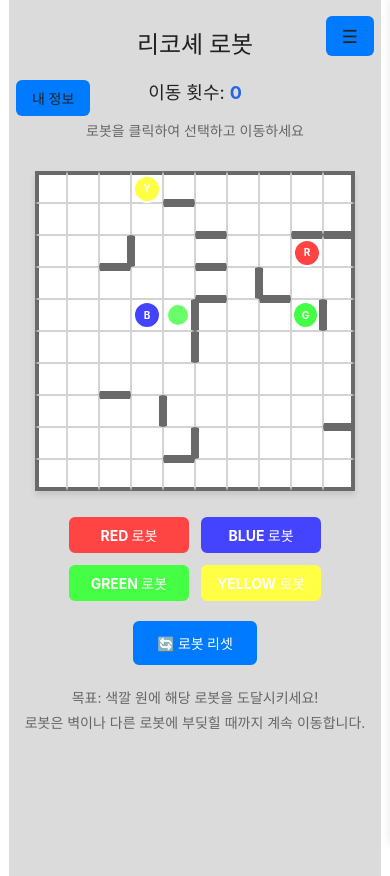
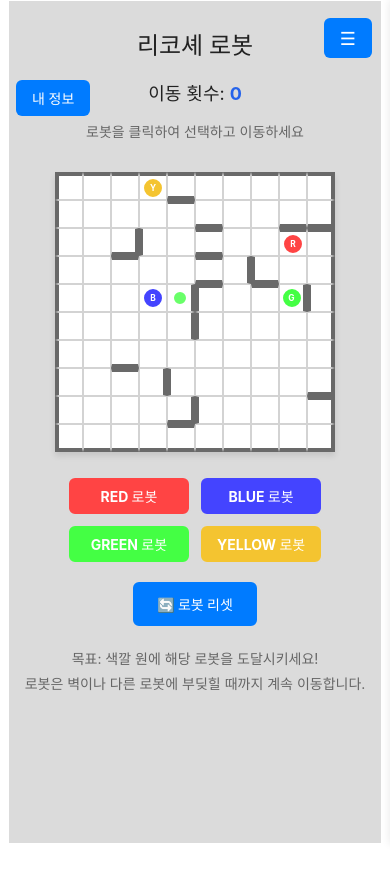
Before and after one commit to jms0802/myGame, a React (Vite) app in the folder web-client/: page / in a window 390 px wide. After the commit the page ends 844 px from the top, so only its background shows below. Built offline with nearby package versions, Linux system fonts and the light colour scheme.

Commit message:
fix: 스타일 버그 수정

```diff
--- a/web-client/package.json
+++ b/web-client/package.json
@@ -4,7 +4,7 @@
   "version": "0.0.0",
   "type": "module",
   "scripts": {
-    "dev": "vite",
+    "dev": "vite --host",
     "build": "vite build",
     "lint": "eslint .",
     "preview": "vite preview"
--- a/web-client/src/RicochetRobotGame.css
+++ b/web-client/src/RicochetRobotGame.css
@@ -4,8 +4,9 @@
   flex-direction: column;
   align-items: center;
   padding: 10px 30px;
-  background-color: #dbdbdb; /* 라이트 모드 기본 배경색 */
-  min-height: 100dvh;
+  background-color: var(--main-board-bg);
+  min-height: 96dvh;
+  max-height: 100%;
   font-family: -apple-system, BlinkMacSystemFont, 'Segoe UI', Roboto, sans-serif;
 }
 
@@ -14,7 +15,8 @@
   font-size: 2rem;
   font-weight: bold;
   margin-bottom: 24px;
-  color: var(--main-color); /* 라이트 모드 기본 텍스트 색상 */
+  color: var(--main-color);
+  /* 라이트 모드 기본 텍스트 색상 */
   text-align: center;
 }
 
@@ -45,7 +47,8 @@
 
 .instructions {
   font-size: 0.875rem;
-  color: var(--instructions-color); /* 라이트 모드 기본 텍스트 색상 */
+  color: var(--instructions-color);
+  /* 라이트 모드 기본 텍스트 색상 */
 }
 
 /* 게임 보드 */
@@ -63,8 +66,10 @@
   position: relative;
   width: 48px;
   height: 48px;
-  border: 1px solid var(--border-color); /* 라이트 모드 기본 테두리 색상은 JS에서 동적으로 설정 */
-  background-color: var(--game-board-bg); /* 라이트 모드 기본 배경색 */
+  border: 1px solid var(--border-color);
+  /* 라이트 모드 기본 테두리 색상은 JS에서 동적으로 설정 */
+  background-color: var(--game-board-bg);
+  /* 라이트 모드 기본 배경색 */
   display: flex;
   align-items: center;
   justify-content: center;
@@ -76,11 +81,12 @@
 .target {
   width: 24px;
   height: 24px;
-  background-color: var(--target-bg); /* 색상은 JS에서 동적으로 설정 */
+  background-color: var(--target-bg);
   border-radius: 50%;
-  border: 2px solid var(--target-border); /* 라이트 모드 기본 테두리 색상 */
+  border: 2px solid var(--target-border);
   opacity: 0.8;
   position: absolute;
+  z-index: 10;
 }
 
 /* 로봇 */
@@ -96,6 +102,7 @@
   font-weight: bold;
   font-size: 0.875rem;
   transition: border-color 0.2s;
+  z-index: 5;
 }
 
 .robot.selected {
@@ -134,13 +141,15 @@
 }
 
 .robot-button.active {
-  border-color: var(--robot-active); /* 라이트 모드 활성 버튼 테두리 색상 */
+  border-color: var(--robot-active);
+  /* 라이트 모드 활성 버튼 테두리 색상 */
 }
 
 /* 리셋 버튼 */
 .reset-button {
   padding: 12px 24px;
-  background-color: var(--btn-default); /* 라이트 모드 배경색 */
+  background-color: var(--btn-default);
+  /* 라이트 모드 배경색 */
   color: white;
   font-weight: bold;
   border-radius: 8px;
@@ -151,8 +160,10 @@
 }
 
 .reset-button:hover {
-  background-color: var(--btn-hover); /* 라이트 모드 호버 배경색 */
-  border-color: var(--btn-hover); /* 라이트 모드 호버 테두리 색상 */
+  background-color: var(--btn-hover);
+  /* 라이트 모드 호버 배경색 */
+  border-color: var(--btn-hover);
+  /* 라이트 모드 호버 테두리 색상 */
 }
 
 /* 게임 설명 */
@@ -160,7 +171,8 @@
   margin-top: 16px;
   text-align: center;
   font-size: 0.875rem;
-  color: var(--instructions-color); /* 라이트 모드 기본 텍스트 색상 */
+  color: var(--instructions-color);
+  /* 라이트 모드 기본 텍스트 색상 */
 }
 
 .game-instructions p {
@@ -169,7 +181,7 @@
 
 /* 클리어 팝업 */
 .clear-message {
-  width: 15%;
+  width: 150px;
   position: fixed;
   top: 50%;
   left: 50%;
@@ -224,8 +236,8 @@
   }
 
   .target {
-    width: 20px;
-    height: 20px;
+    width: 18px;
+    height: 18px;
   }
 
   .robot-buttons {
@@ -236,23 +248,23 @@
 
 @media (max-width: 480px) {
   .game-cell {
-    width: 32px;
-    height: 32px;
+    width: 28px;
+    height: 28px;
   }
 
   .robot {
-    width: 24px;
-    height: 24px;
-    font-size: 0.625rem;
+    width: 18px;
+    height: 18px;
+    font-size: 0.525rem;
   }
 
   .target {
-    width: 16px;
-    height: 16px;
+    width: 12px;
+    height: 12px;
   }
 }
 
-.dark .game-container {
+/* .dark .game-container {
   background-color: #282828;
 }
 
@@ -315,4 +327,4 @@
 .dark .reset-button:hover {
   background-color: #505050;
   border-color: #606060;
-}
+} */
--- a/web-client/src/RicochetRobotGame.jsx
+++ b/web-client/src/RicochetRobotGame.jsx
@@ -1,5 +1,6 @@
 import React, { useState, useCallback } from "react";
 import "./RicochetRobotGame.css";
+import { useDarkMode } from "./contexts/DarkModeContext";
 
 const BOARD_SIZE = 10;
 const WALL_TYPES = {
@@ -13,7 +14,7 @@ const ROBOT_COLORS = {
   RED: "#ff4444",
   BLUE: "#4444ff",
   GREEN: "#44ff44",
-  YELLOW: "#ffff44",
+  YELLOW: "#F4C430",
 };
 
 // 게임판 초기 설정
@@ -152,7 +153,7 @@ const generateUniquePositions = () => {
   return { robots, target: { ...targetPosition, color: targetColor } };
 };
 
-const RicochetRobotGame = ({ dark }) => {
+const RicochetRobotGame = ( ) => {
   const { robots: initialRobots, target: initialTarget } =
     generateUniquePositions();
 
@@ -165,6 +166,7 @@ const RicochetRobotGame = ({ dark }) => {
   const [highlightedCells, setHighlightedCells] = useState([]);
   const [showClearMessage, setShowClearMessage] = useState(false);
   const [clearMoveCount, setClearMoveCount] = useState(0);
+  const { dark } = useDarkMode();
 
   // 하이라이트할 셀 계산 (경로 포함) - moveRobot보다 먼저 선언
   const calculateHighlightedCells = useCallback(
@@ -675,8 +677,6 @@ const RicochetRobotGame = ({ dark }) => {
             className="target"
             style={{
               backgroundColor: target.color,
-              width: "20px",
-              height: "20px",
               borderRadius: "50%",
               border: dark ? "2px solid #434343" : "2px solid white",
             }}
--- a/web-client/src/components/SideBarMenu.css
+++ b/web-client/src/components/SideBarMenu.css
@@ -1,7 +1,7 @@
 .sidebar-toggle {
     position: absolute;
-    top: 16px;
-    right: 16px;
+    top: 18px;
+    right: 18px;
     z-index: 120;
     padding: 8px 16px;
     border: none;
@@ -10,7 +10,7 @@
     font-size: 18px;
     font-weight: 500;
     background-color: var(--btn-default);
-    color: var(--main-color);
+    color: white;
     transition: all 0.3s ease;
 }
 .sidebar-toggle:hover {
--- a/web-client/src/components/UserInfoButton.css
+++ b/web-client/src/components/UserInfoButton.css
@@ -12,7 +12,7 @@
     font-weight: 500;
 
     background-color: var(--btn-default);
-    color: var(--main-color);
+    color: white;
 
     transition: all 0.3s ease;
 }
```
